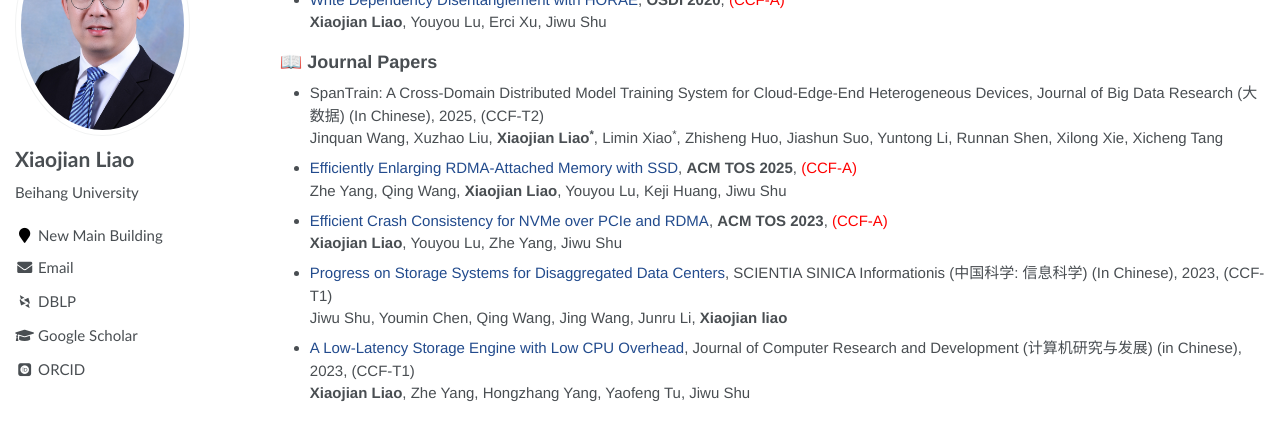
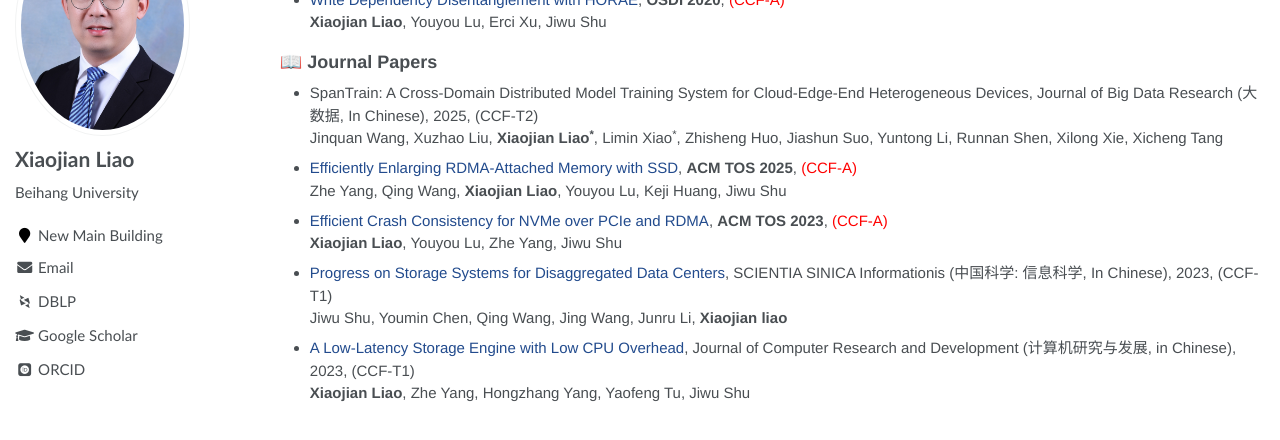
Before and after one commit to liaoxiaojian/liaoxiaojian.github.io, a Jekyll site: the page built from _pages/about.md, in a window 1280 px wide and 900 px high, scrolled down 1390 px. Shown: the part 176-616 px from the top of the window. Built offline with Jekyll 4.4.1, drawn with Linux system fonts in a browser that asks for light colours; some web fonts are replaced.

```diff
--- a/_pages/about.md
+++ b/_pages/about.md
@@ -74,15 +74,15 @@ Zhe Yang, Youyou Lu, **Xiaojian Liao**, Youmin Chen, Junru Li, Siyu He, Jiwu Shu
 **Xiaojian Liao**, Youyou Lu, Erci Xu, Jiwu Shu
 
 ## 📖 Journal Papers
-- SpanTrain: A Cross-Domain Distributed Model Training System for Cloud-Edge-End Heterogeneous Devices, Journal of Big Data Research (大数据) (In Chinese), 2025, (CCF-T2) \\
+- SpanTrain: A Cross-Domain Distributed Model Training System for Cloud-Edge-End Heterogeneous Devices, Journal of Big Data Research (大数据, In Chinese), 2025, (CCF-T2) \\
 Jinquan Wang, Xuzhao Liu, **Xiaojian Liao<sup>*</sup>**, Limin Xiao<sup>*</sup>, Zhisheng Huo, Jiashun Suo, Yuntong Li, Runnan Shen, Xilong Xie, Xicheng Tang
 - [Efficiently Enlarging RDMA-Attached Memory with SSD](https://dl.acm.org/doi/10.1145/3700772), **ACM TOS 2025**, <font color="red">(CCF-A)</font> \\
 Zhe Yang, Qing Wang, **Xiaojian Liao**, Youyou Lu, Keji Huang, Jiwu Shu
 - [Efficient Crash Consistency for NVMe over PCIe and RDMA](https://dl.acm.org/doi/full/10.1145/3568428), **ACM TOS 2023**, <font color="red">(CCF-A)</font> \\
 **Xiaojian Liao**, Youyou Lu, Zhe Yang, Jiwu Shu
-- [Progress on Storage Systems for Disaggregated Data Centers](http://scis.scichina.com/cn/2023/SSI-2023-0034.pdf), SCIENTIA SINICA Informationis (中国科学: 信息科学) (In Chinese), 2023, (CCF-T1)\\
+- [Progress on Storage Systems for Disaggregated Data Centers](http://scis.scichina.com/cn/2023/SSI-2023-0034.pdf), SCIENTIA SINICA Informationis (中国科学: 信息科学, In Chinese), 2023, (CCF-T1)\\
 Jiwu Shu, Youmin Chen, Qing Wang, Jing Wang, Junru Li, **Xiaojian liao**
-- [A Low-Latency Storage Engine with Low CPU Overhead](https://crad.ict.ac.cn/article/doi/10.7544/issn1000-1239.20210574), Journal of Computer Research and Development (计算机研究与发展) (in Chinese), 2023, (CCF-T1)\\
+- [A Low-Latency Storage Engine with Low CPU Overhead](https://crad.ict.ac.cn/article/doi/10.7544/issn1000-1239.20210574), Journal of Computer Research and Development (计算机研究与发展, in Chinese), 2023, (CCF-T1)\\
 **Xiaojian Liao**, Zhe Yang, Hongzhang Yang, Yaofeng Tu, Jiwu Shu
 
 <span class='anchor' id='awards'></span>
```
